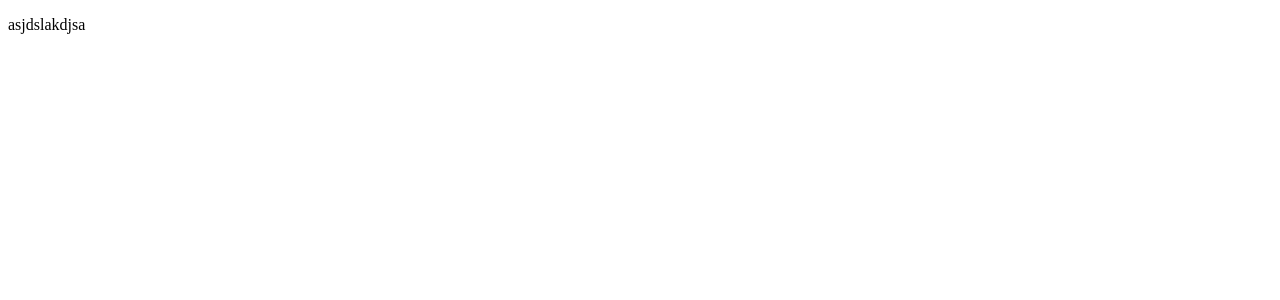
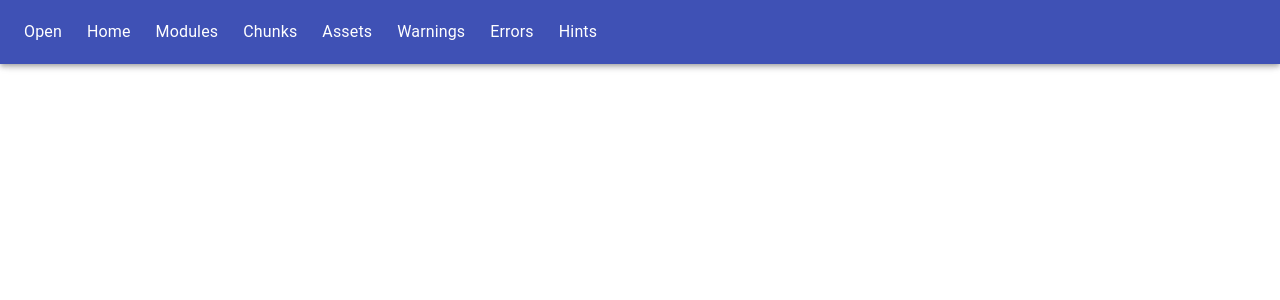
Before and after one commit to sridhar02/webpack_analyze, a React (Create React App) app: page / in a window 1280 px wide. Shown: the top 300 px of the page. Built offline with nearby package versions, Linux system fonts and the light colour scheme.

Commit message:
Navbar included in every page

```diff
--- a/src/App.js
+++ b/src/App.js
@@ -1,8 +1,11 @@
 import React from "react";
+
+import Navbar from "./components/navbar";
 
 function App() {
   return (
     <div className="App">
+      <Navbar />
       <p>asjdslakdjsa</p>
     </div>
   );
--- a/src/components/home.js
+++ b/src/components/home.js
@@ -1,11 +1,14 @@
 import React from "react";
+
 import Grid from "@material-ui/core/Grid";
-// import { Typography } from "@material-ui/core";
+
+import Navbar from "./navbar";
 
 export default function Home({ classes }) {
   return (
     <div>
       <Grid container>
+        <Navbar />
         <Grid item md={12}>
           <h1>Webpack analyze</h1>
         </Grid>
--- a/src/index.js
+++ b/src/index.js
@@ -4,6 +4,7 @@ import ReactDOM from "react-dom";
 import App from "./App";
 import Home from "./components/home";
 import Modules from "./components/modules";
+import  Chunks from "./components/chunks"
 
 import { Route, BrowserRouter as Router, Switch } from "react-router-dom";
 
@@ -14,6 +15,7 @@ function Main() {
         <Route path="/" component={App} exact />
         <Route path="/Home" component={Home} exact />
         <Route path="/Modules" component={Modules} exact />
+        <Route path="/chunks" component={Chunks} exact />
       </Switch>
     </Router>
   );
```
